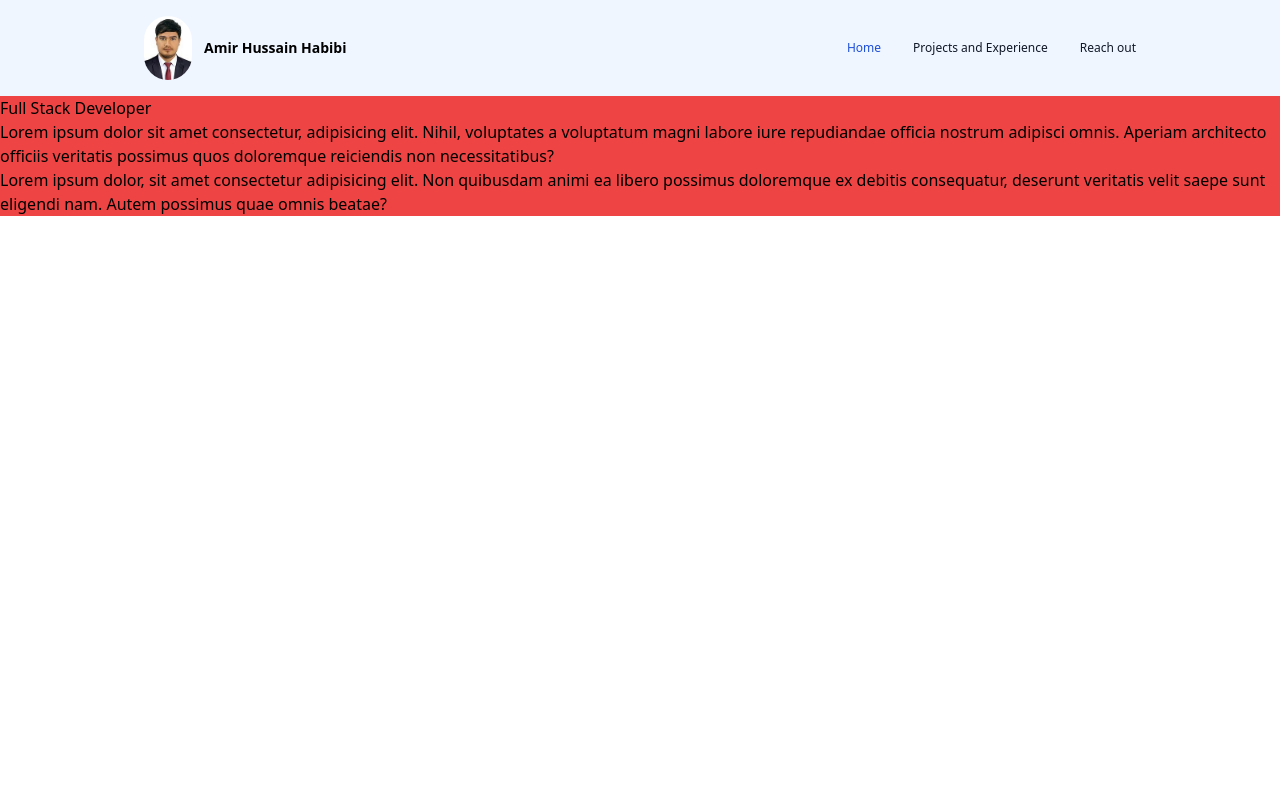
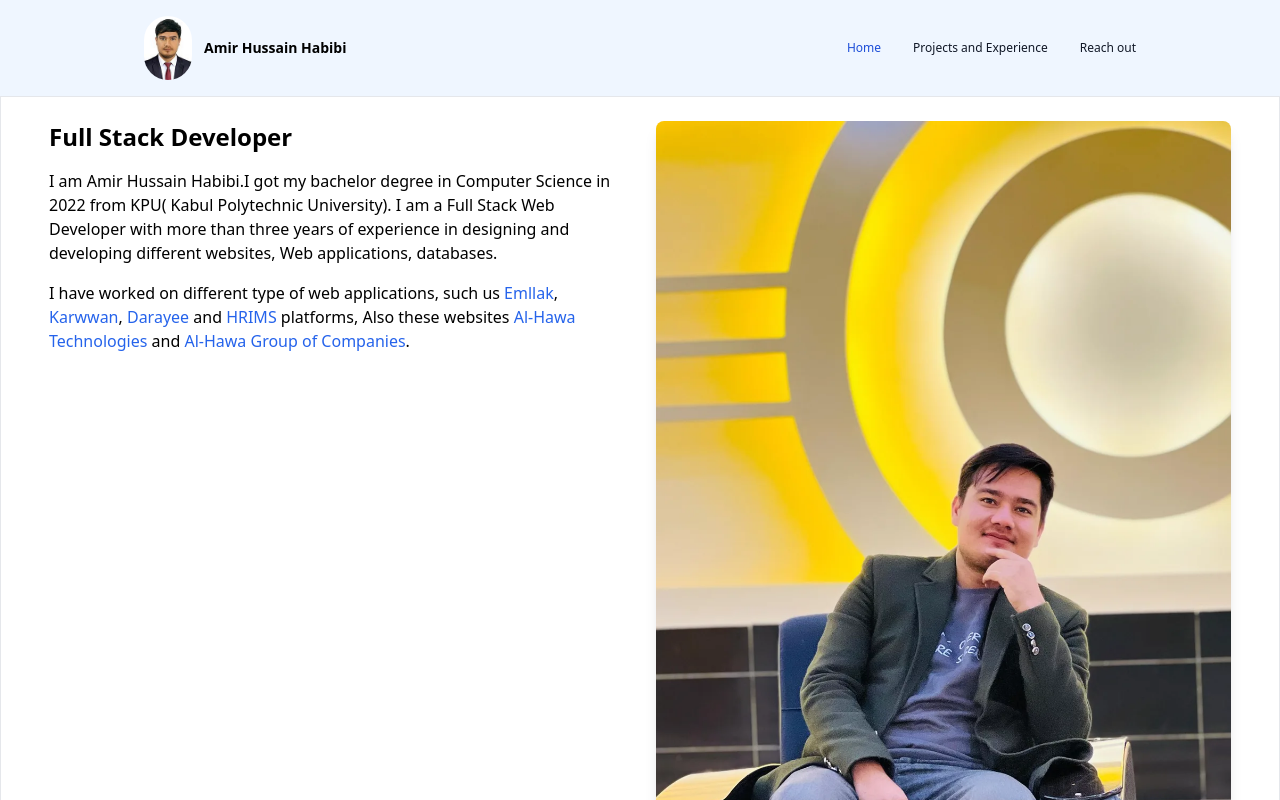
Before and after one commit to Salarhabibi-amir/Amir-Portfolio, a Vue app: page / in a window 1280 px wide. Shown: the top 800 px of the page. Built offline with nearby package versions, Linux system fonts and the light colour scheme.

Commit message:
Improved the Headline page and Project list page.

```diff
--- a/src/App.vue
+++ b/src/App.vue
@@ -1,6 +1,6 @@
 <template>
   <app-navbar></app-navbar>
-  <div class=" bg-red-500 w-screen-md">
+  <div class="border mt-auto mx-auto container mx-auto  px-6">
     <RouterView></RouterView>
   </div>
 </template>
--- a/src/components/HeadLine.vue
+++ b/src/components/HeadLine.vue
@@ -1,9 +1,31 @@
-<template >
+<template>
+    <div class="grid grid-cols-1 md:grid-cols-2 gap-8 p-6">
+        <div class="left-column">
+            <h4 class="text-2xl font-bold mb-4">Full Stack Developer</h4>
+            <p class="mb-4">
+                I am Amir Hussain Habibi.I got my bachelor degree in Computer Science in 2022 from KPU( Kabul
+                Polytechnic University). I am a Full Stack Web Developer with more than three years of experience in
+                designing and
+                developing different websites, Web applications, databases.
+            </p>
+            <p>
+                I have worked on different type of web applications, such us <a href="http://emllak.com" target="_blank"
+                    class="text-blue-600 hover:underline">Emllak</a>, <a href="http://karwwan.com"
+                    class="text-blue-600 hover:underline" target="_blank">Karwwan</a>, <a href="http://daraaye.com"
+                    class="text-blue-600 hover:underline">Darayee</a> and <a href="http://alhawaims.com" target="_blank"
+                    class="text-blue-600 hover:underline">HRIMS</a> platforms, Also these websites <a
+                    href="http://alhawatechs.com" class="text-blue-600 hover:underline" target="_blank">Al-Hawa
+                    Technologies</a> and <a href="http://alhawagc.com" class="text-blue-600 hover:underline"
+                    target="_blank">Al-Hawa Group of Companies</a>.
+            </p>
+        </div>
+        <div class="right-column">
+            <img :src="profile" alt="Profile" class="w-full rounded-lg shadow-lg" />
+        </div>
+    </div>
+</template>
 
-    <h4>Full Stack Developer</h4>
-    <p>Lorem ipsum dolor sit amet consectetur, adipisicing elit. Nihil, voluptates a voluptatum magni labore iure repudiandae officia nostrum adipisci omnis. Aperiam architecto officiis veritatis possimus quos doloremque reiciendis non necessitatibus?</p>
+<script setup>
+import profile from "@/assets/img.jpg"
 
-    <p>
-        Lorem ipsum dolor, sit amet consectetur adipisicing elit. Non quibusdam animi ea libero possimus doloremque ex debitis consequatur, deserunt veritatis velit saepe sunt eligendi nam. Autem possimus quae omnis beatae?
-    </p>
-</template>
+</script>
--- a/src/components/ProjectList.vue
+++ b/src/components/ProjectList.vue
@@ -1,5 +1,12 @@
 <template>
-    <div>
-        <h1>My Projects</h1>
+    <div class="container p-6">
+        <h1 class="text-xl">My Projects</h1>
+
+        <div class="flex flex-col items-center justify-center p-4 w-100 border text-lg ">
+            <div class="bg-green-500 border w-full text-center rounded p-6">🏢 HRIMS and Employee Portal</div>
+            <div class="bg-red-500 border w-full text-center rounded p-6">🧑‍💻 Inventory and Asset Management (Darayee)</div>
+            <div class="bg-blue-500 border w-full text-center rounded p-6">🏘️ Emllak</div>
+            <div class="bg-yellow-500 border w-full text-center rounded p-6">🚘 Karwwan</div>
+        </div>
     </div>
 </template>
```
Also changed, not shown: src/components/AppNavbar.vue (+8 -10 lines), src/assets/img.jpg (added).
